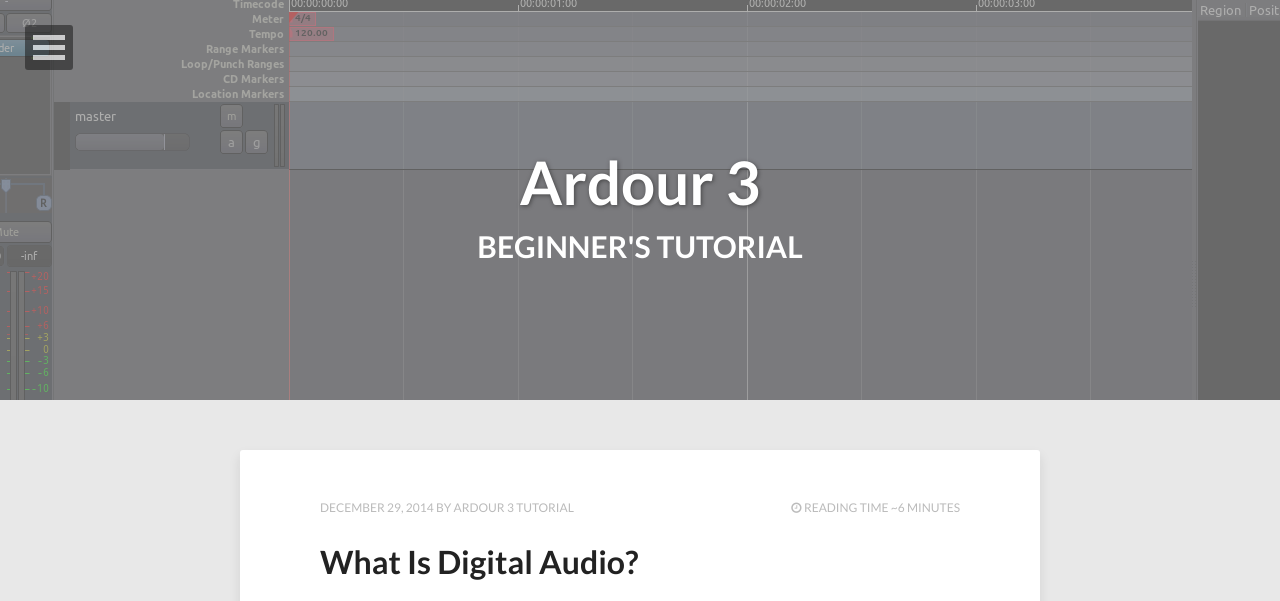
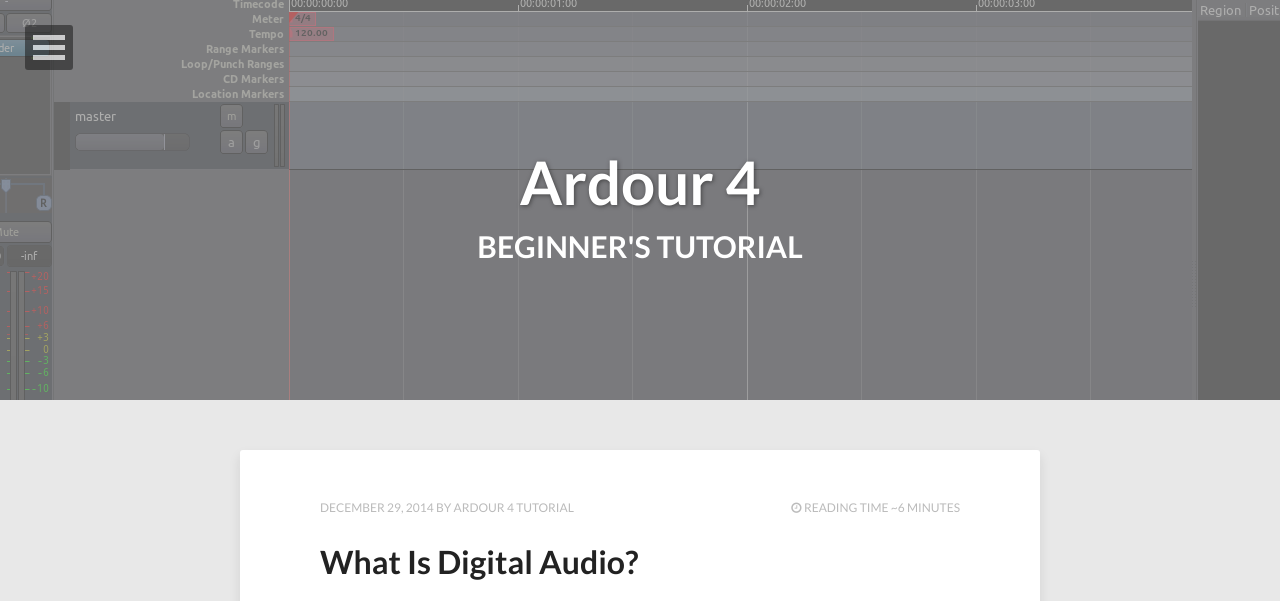
Before and after one commit to brunoruviaro/ardour4-tutorial, a Jekyll site: the page built from index.html, in a window 1280 px wide and 900 px high. Shown: the top 601 px of the window. Built offline with Jekyll 4.4.1, drawn with Linux system fonts in a browser that asks for light colours; nearby versions of some CDN libraries; the list of posts is cut into pages by our own code; some of the changed text lies outside the part shown.

Commit message:
Update for ardour4

```diff
--- a/_config.yml
+++ b/_config.yml
@@ -1,9 +1,9 @@
-title:            Ardour 3
+title:            Ardour 4
 description:      An updated version of the original FLOSS manual.
 disqus_shortname:
 reading_time:     true
 words_per_minute: 120
-url:              http://brunoruviaro.github.io/ardour3-floss-tutorial
+url:              http://brunoruviaro.github.io/ardour4-tutorial
 
 #http://localhost:4000
 
@@ -11,14 +11,14 @@
 
 # Owner/author information
 owner:
-  name:           Ardour 3 Tutorial
+  name:           Ardour 4 Tutorial
   avatar:         ardour3-icon.png
   bio:            "An updated version of the original Ardour FLOSS Manual."
   email:
   # Social networking links used in footer. Update and remove as you like.
   twitter:
   facebook:
-  github:         brunoruviaro/ardour3-floss-tutorial/
+  github:         brunoruviaro/ardour4-tutorial/
   stackexchange:
   linkedin:
   instagram:
@@ -32,7 +32,7 @@
 background:
 
 # Analytics and webmaster tools stuff goes here
-google_analytics:   #UA-2011187-5
+google_analytics:   UA-66949361-1
 google_verify:
 # https://ssl.bing.com/webmaster/configure/verify/ownership Option 2 content= goes here
 bing_verify:
```
